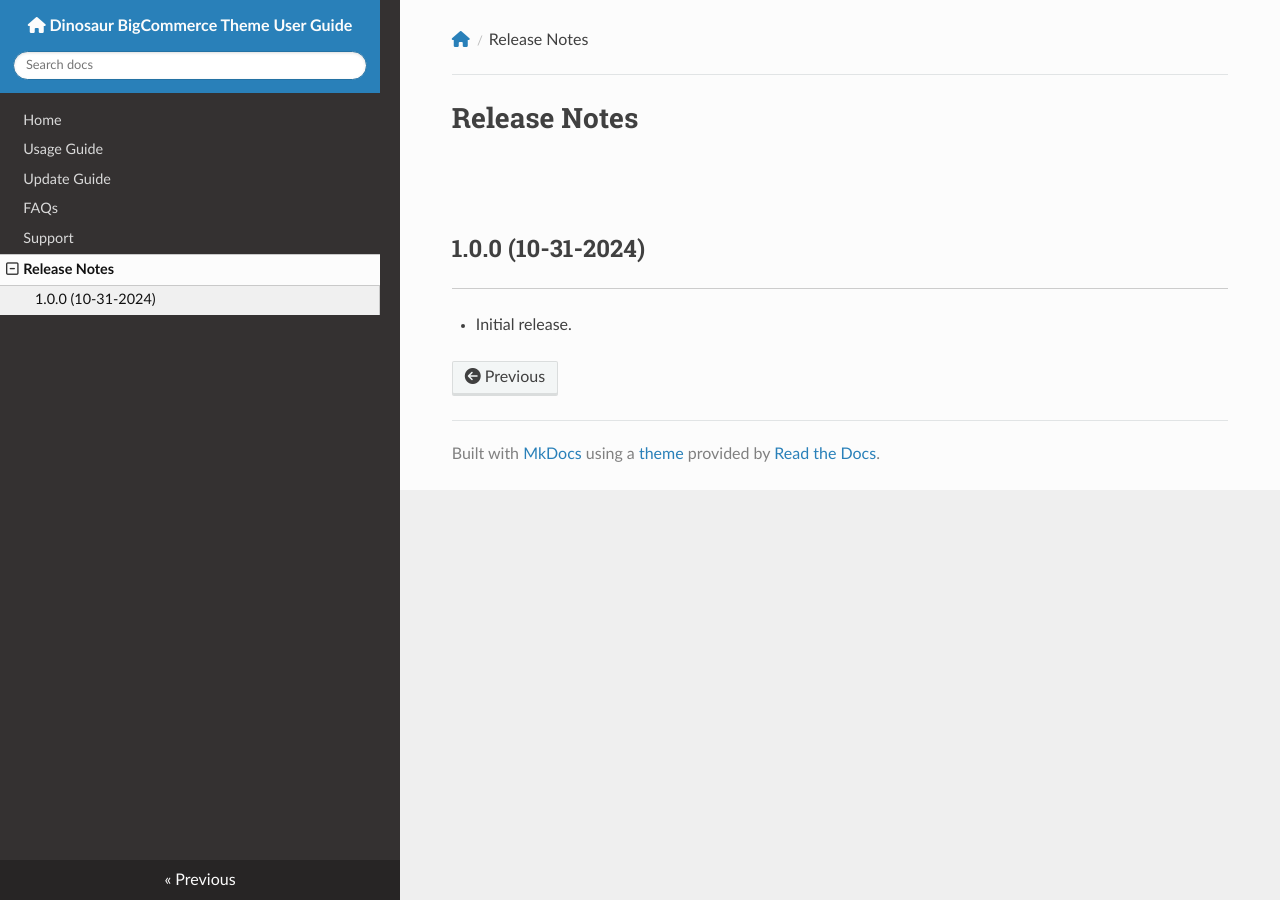
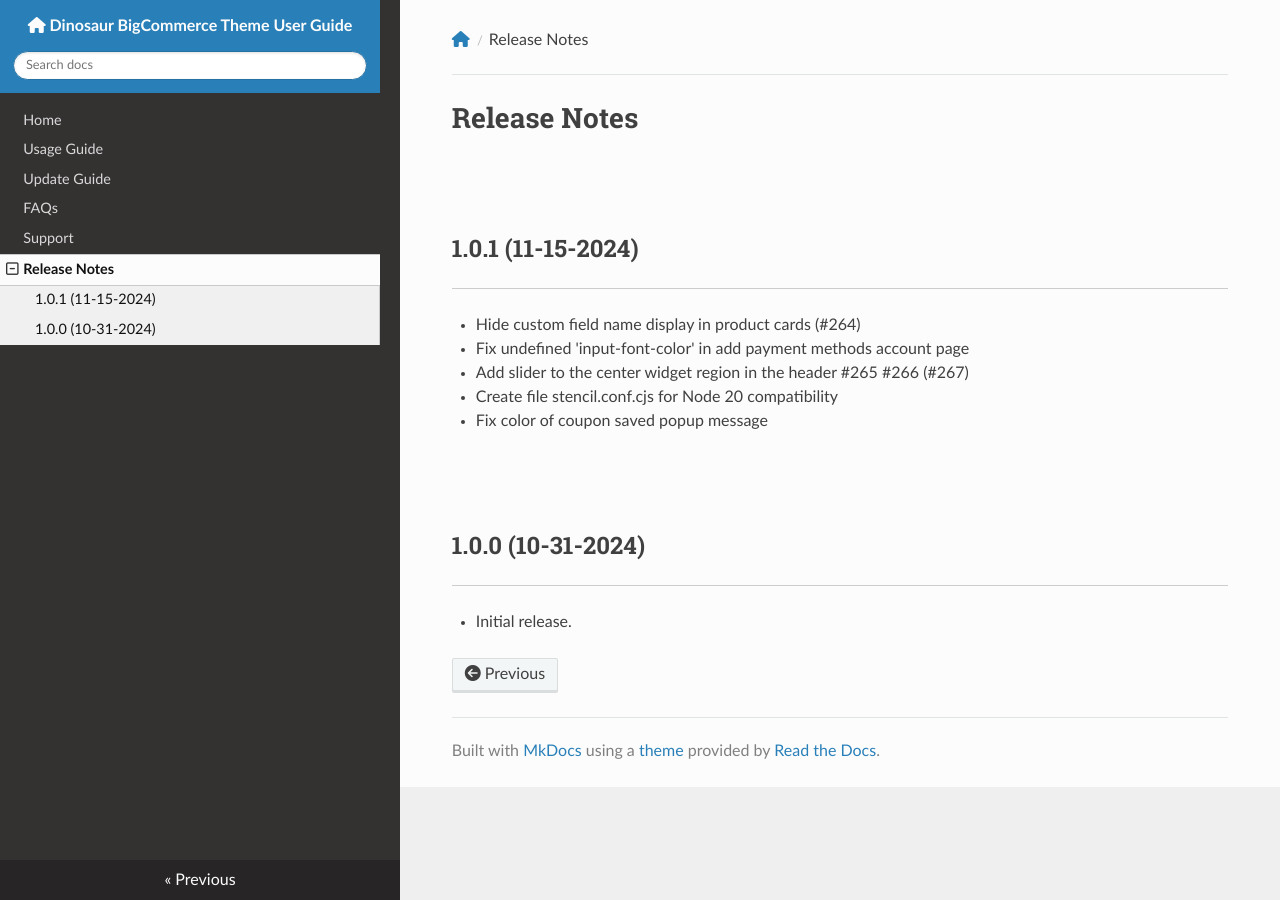
Before and after one commit to allcommerce/bc-Dinosaur-doc, an MkDocs documentation site: the page built from docs/changelog.md, in a window 1280 px wide. Built offline with MkDocs 1.6.1, drawn with Linux system fonts in a browser that asks for light colours; nearby versions of some CDN libraries.

Commit message:
Release 1.0.1

```diff
--- a/docs/changelog.md
+++ b/docs/changelog.md
@@ -1,4 +1,11 @@
 # Release Notes
+
+## 1.0.1 (11-15-2024)
+- Hide custom field name display in product cards (#264)
+- Fix undefined 'input-font-color' in add payment methods account page
+- Add slider to the center widget region in the header #265 #266 (#267)
+- Create file stencil.conf.cjs for Node 20 compatibility
+- Fix color of coupon saved popup message
 
 ## 1.0.0 (10-31-2024)
 - Initial release.
```
